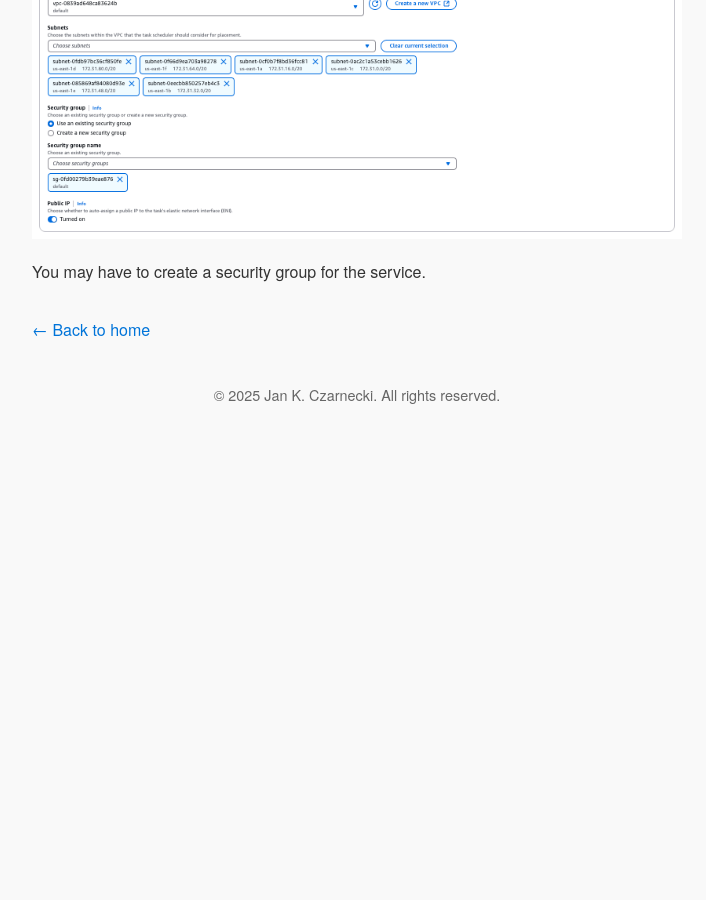
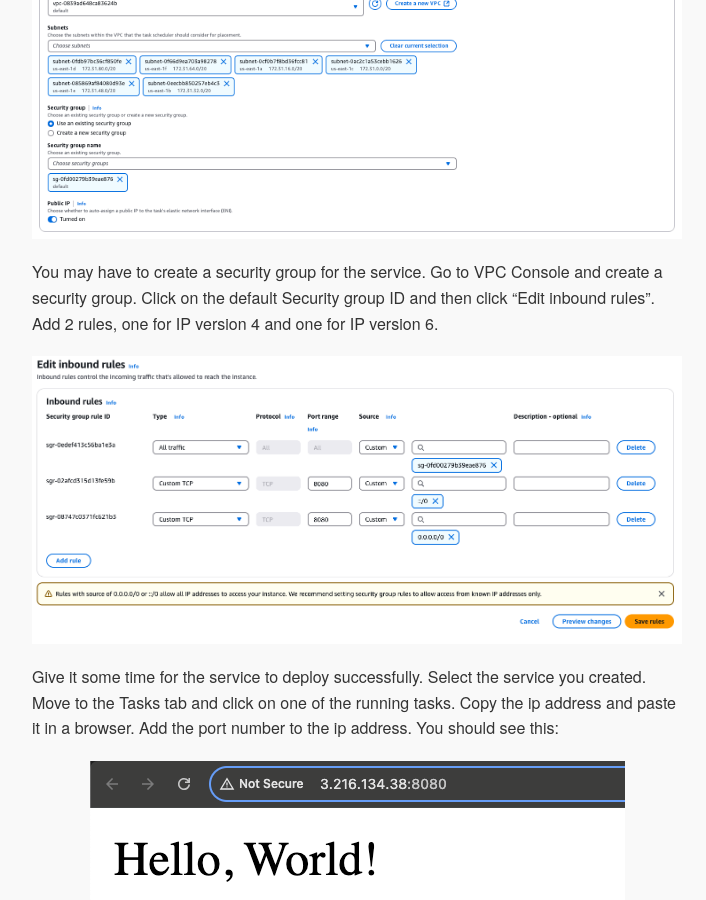
Before and after one commit to janpc01/janpc01.github.io, a Jekyll site: the page built from _posts/2025-01-24-deploy-springboot-app-AWS.md, in a window 1280 px wide and 900 px high, scrolled down 7409 px. Shown: the whole window, without its empty margins (283-989 px from the left). Built offline with Jekyll 4.4.1, drawn with Linux system fonts in a browser that asks for light colours; some web fonts are replaced; comment, search, counter and statistics services are not loaded; before the commit the page ends 7855 px from its top, so only the background shows below that.

Commit message:
blog update

```diff
--- a/_posts/2025-01-24-deploy-springboot-app-AWS.md
+++ b/_posts/2025-01-24-deploy-springboot-app-AWS.md
@@ -141,3 +141,16 @@ And finally we create a service.
 ![Create Service](/assets/images/create-ecs-service.png)
 
 You may have to create a security group for the service.
+Go to VPC Console and create a security group.
+Click on the default Security group ID and then click "Edit inbound rules".
+Add 2 rules, one for IP version 4 and one for IP version 6.
+
+![Create Security Group](/assets/images/inbound-rules.png)
+
+Give it some time for the service to deploy successfully.
+Select the service you created.
+Move to the Tasks tab and click on one of the running tasks.
+Copy the ip address and paste it in a browser. Add the port number to the ip address.
+You should see this:
+
+![Hello World](/assets/images/hello-world.png)
```
Also changed, not shown: assets/images/hello-world.png (added), assets/images/inbound-rules.png (added).
